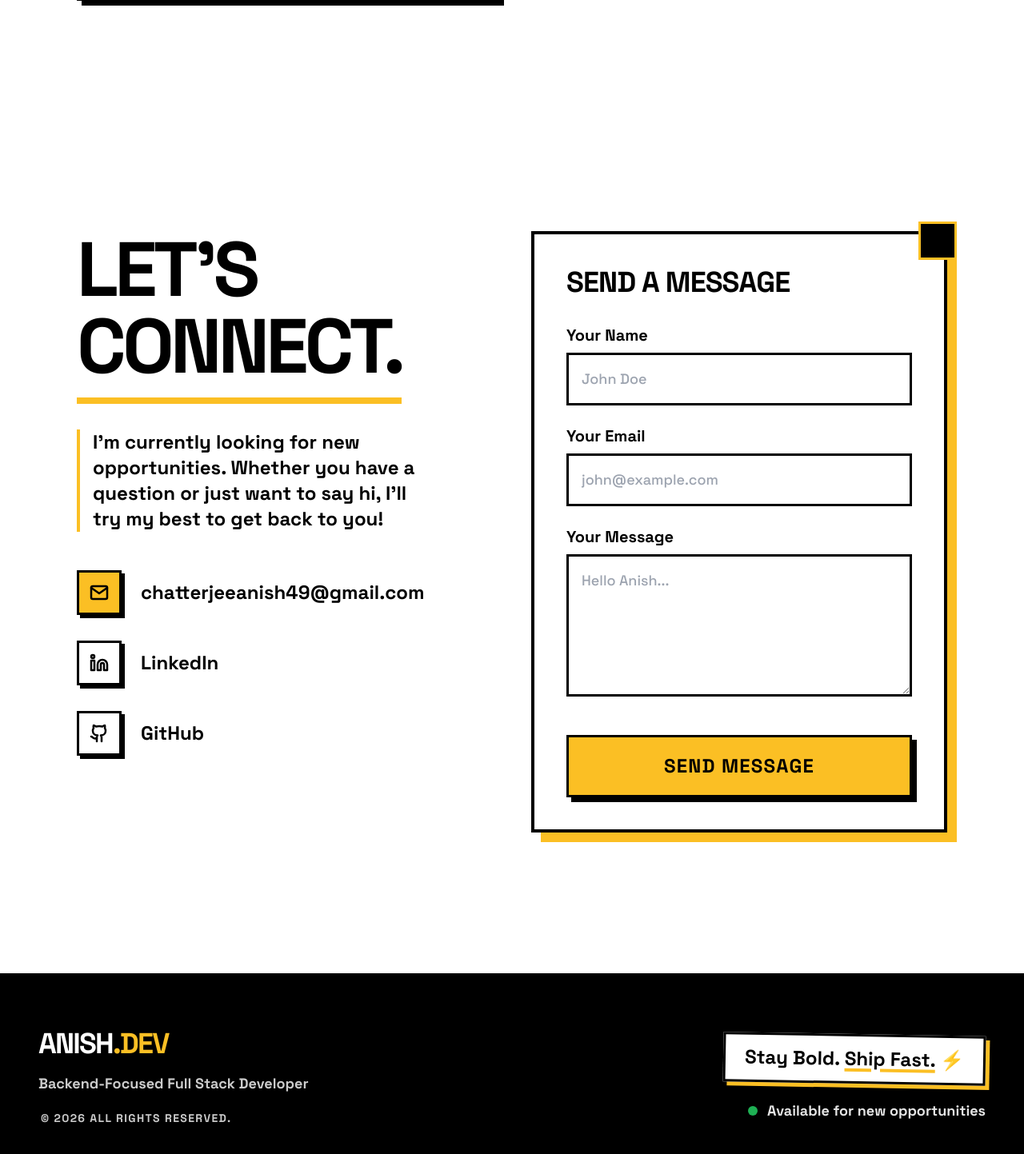
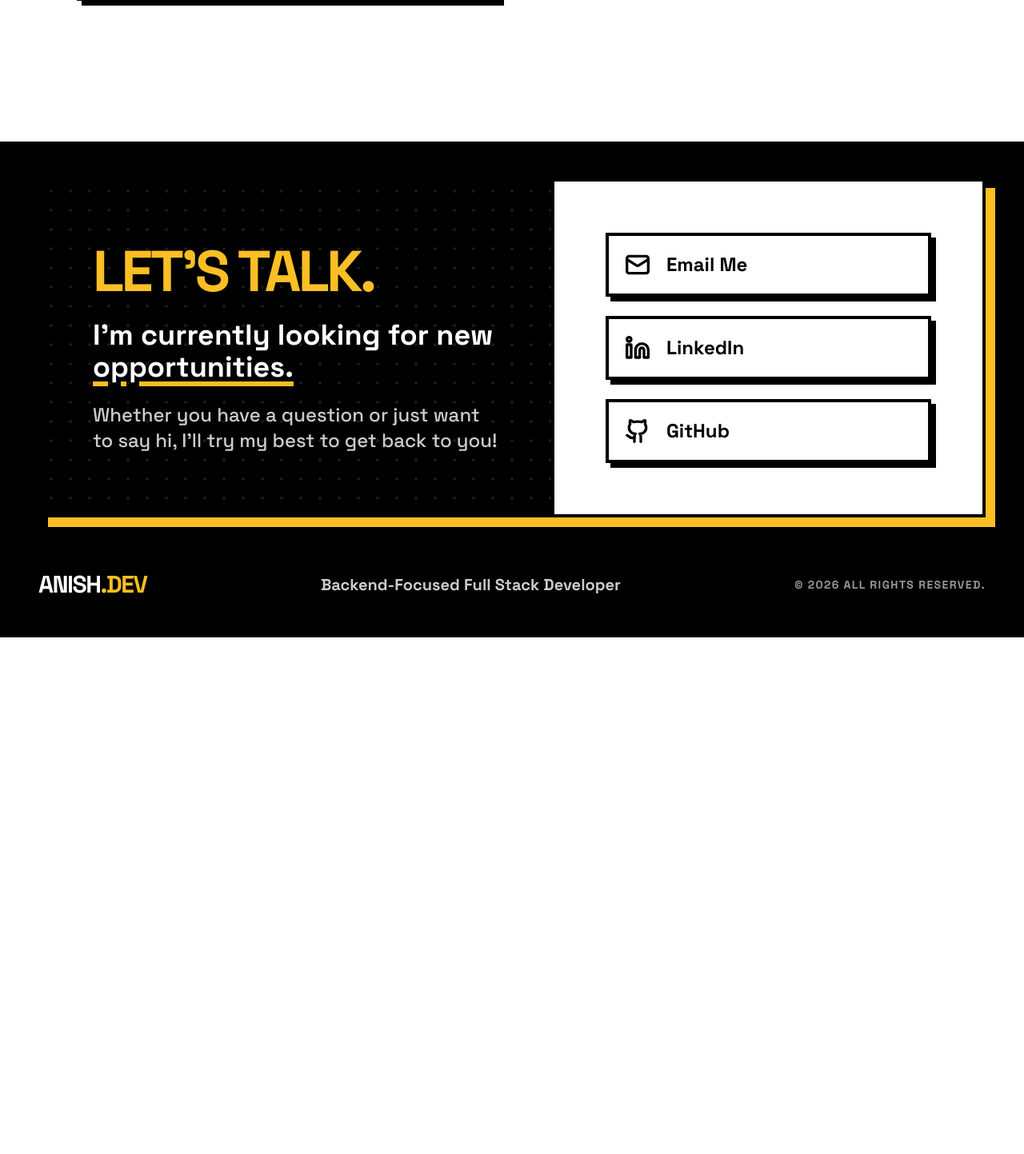
Before and after one commit to digimon-codax/anish_portfolio, a Next.js app: page / in a window 1280 px wide. Shown: the part 6369-7812 px from the top of the page at 80% size. After the commit the page ends 7166 px from the top, so only its background shows below. Built offline with nearby package versions, Linux system fonts and the light colour scheme.

Commit message:
implement main portfolio page layout and add contact footer component with resume asset

```diff
--- a/app/page.jsx
+++ b/app/page.jsx
@@ -5,7 +5,6 @@ import Experience from '../components/Experience';
 import Projects from '../components/Projects';
 import Education from '../components/Education';
 import Achievements from '../components/Achievements';
-import Contact from '../components/Contact';
 import GithubContributions from '../components/GithubContributions';
 
 export default function Home() {
@@ -19,7 +18,6 @@ export default function Home() {
       <GithubContributions />
       <Education />
       <Achievements />
-      <Contact />
     </div>
   );
 }
--- a/components/Footer.jsx
+++ b/components/Footer.jsx
@@ -2,34 +2,81 @@ export default function Footer() {
   const currentYear = new Date().getFullYear();
 
   return (
-    <footer className="w-full border-t-[4px] border-[var(--border-color)] bg-[var(--border-color)] text-background py-16 scroll-mt-20">
-      <div className="max-w-7xl mx-auto px-6 lg:px-12 flex flex-col md:flex-row justify-between items-center gap-8">
+    <footer id="contact" className="w-full bg-[var(--border-color)] text-background pt-24 pb-12 scroll-mt-0 relative">
+      <div className="max-w-7xl mx-auto px-6 lg:px-12 relative z-10">
 
-        {/* Left Side */}
-        <div className="text-center md:text-left flex flex-col items-center md:items-start group">
-          <div className="text-3xl md:text-4xl font-black uppercase tracking-tighter mb-2 group-hover:scale-105 transition-transform duration-300">
+        {/* Massive Contact Card */}
+        <div className="bg-background text-foreground border-[4px] border-[var(--border-color)] shadow-[12px_12px_0px_var(--primary)] hover:shadow-[16px_16px_0px_var(--primary)] transition-all duration-300 flex flex-col lg:flex-row overflow-hidden relative group translate-y-[-50px]">
+
+          {/* Left Pane - Message */}
+          <div className="flex-1 p-10 md:p-16 border-b-[4px] lg:border-b-0 lg:border-r-[4px] border-[var(--border-color)] relative bg-foreground text-background">
+            {/* Dot Pattern Overlay */}
+            <div className="absolute inset-0 opacity-10 bg-[radial-gradient(circle_at_center,var(--background)_2px,transparent_2px)] [background-size:24px_24px]"></div>
+
+            <div className="relative z-10 flex flex-col h-full justify-center">
+              <h2 className="text-5xl md:text-7xl font-black uppercase tracking-tighter mb-6 text-primary drop-shadow-[4px_4px_0px_rgba(0,0,0,1)]">
+                Let's Talk.
+              </h2>
+              <p className="text-2xl md:text-4xl font-bold leading-snug">
+                I&apos;m currently looking for new <span className="underline decoration-primary decoration-[6px] underline-offset-[6px]">opportunities.</span>
+              </p>
+              <p className="text-xl md:text-2xl font-medium mt-6 opacity-80 leading-relaxed max-w-lg">
+                Whether you have a question or just want to say hi, I&apos;ll try my best to get back to you!
+              </p>
+            </div>
+          </div>
+
+          {/* Right Pane - Socials */}
+          <div className="flex-[0.8] p-8 md:p-16 flex flex-col justify-center gap-6 bg-background">
+
+            <a href="mailto:chatterjeeanish49@gmail.com" className="group flex items-center justify-between p-5 border-[4px] border-[var(--border-color)] hover:bg-primary transition-all shadow-[6px_6px_0px_var(--border-color)] hover:shadow-[8px_8px_0px_var(--foreground)] hover:-translate-y-1 bg-background">
+              <div className="flex items-center gap-5">
+                <svg xmlns="http://www.w3.org/2000/svg" width="32" height="32" viewBox="0 0 24 24" fill="none" stroke="currentColor" strokeWidth="2.5" strokeLinecap="round" strokeLinejoin="round" className="text-foreground">
+                  <rect width="20" height="16" x="2" y="4" rx="2"></rect>
+                  <path d="m22 7-8.97 5.7a1.94 1.94 0 0 1-2.06 0L2 7"></path>
+                </svg>
+                <span className="text-xl md:text-2xl font-black truncate max-w-[180px] sm:max-w-[300px]">Email Me</span>
+              </div>
+              <svg xmlns="http://www.w3.org/2000/svg" width="32" height="32" viewBox="0 0 24 24" fill="none" stroke="currentColor" strokeWidth="3" strokeLinecap="round" strokeLinejoin="round" className="opacity-0 -translate-x-4 group-hover:opacity-100 group-hover:translate-x-0 transition-all text-foreground"><path d="M5 12h14"></path><path d="m12 5 7 7-7 7"></path></svg>
+            </a>
+
+            <a href="https://linkedin.com/in/anish-chatterjee-683316317" target="_blank" rel="noopener noreferrer" className="group flex items-center justify-between p-5 border-[4px] border-[var(--border-color)] hover:bg-[#0a66c2] hover:text-white transition-all shadow-[6px_6px_0px_var(--border-color)] hover:shadow-[8px_8px_0px_var(--foreground)] hover:-translate-y-1 bg-background">
+              <div className="flex items-center gap-5">
+                <svg xmlns="http://www.w3.org/2000/svg" width="32" height="32" viewBox="0 0 24 24" fill="none" stroke="currentColor" strokeWidth="2.5" strokeLinecap="round" strokeLinejoin="round">
+                  <path d="M16 8a6 6 0 0 1 6 6v7h-4v-7a2 2 0 0 0-2-2 2 2 0 0 0-2 2v7h-4v-7a6 6 0 0 1 6-6z"></path>
+                  <rect width="4" height="12" x="2" y="9"></rect>
+                  <circle cx="4" cy="4" r="2"></circle>
+                </svg>
+                <span className="text-xl md:text-2xl font-black">LinkedIn</span>
+              </div>
+              <svg xmlns="http://www.w3.org/2000/svg" width="32" height="32" viewBox="0 0 24 24" fill="none" stroke="currentColor" strokeWidth="3" strokeLinecap="round" strokeLinejoin="round" className="opacity-0 -translate-x-4 group-hover:opacity-100 group-hover:translate-x-0 transition-all"><path d="M5 12h14"></path><path d="m12 5 7 7-7 7"></path></svg>
+            </a>
+
+            <a href="https://github.com/digimon-codax" target="_blank" rel="noopener noreferrer" className="group flex items-center justify-between p-5 border-[4px] border-[var(--border-color)] hover:bg-[#333] hover:text-white transition-all shadow-[6px_6px_0px_var(--border-color)] hover:shadow-[8px_8px_0px_var(--foreground)] hover:-translate-y-1 bg-background">
+              <div className="flex items-center gap-5">
+                <svg xmlns="http://www.w3.org/2000/svg" width="32" height="32" viewBox="0 0 24 24" fill="none" stroke="currentColor" strokeWidth="2.5" strokeLinecap="round" strokeLinejoin="round">
+                  <path d="M15 22v-4a4.8 4.8 0 0 0-1-3.5c3 0 6-2 6-5.5.08-1.25-.27-2.48-1-3.5.28-1.15.28-2.35 0-3.5 0 0-1 0-3 1.5-2.64-.5-5.36-.5-8 0C6 2 5 2 5 2c-.3 1.15-.3 2.35 0 3.5A5.403 5.403 0 0 0 4 9c0 3.5 3 5.5 6 5.5-.39.49-.68 1.05-.85 1.65-.17.6-.22 1.23-.15 1.85v4"></path>
+                  <path d="M9 18c-4.51 2-5-2-7-2"></path>
+                </svg>
+                <span className="text-xl md:text-2xl font-black">GitHub</span>
+              </div>
+              <svg xmlns="http://www.w3.org/2000/svg" width="32" height="32" viewBox="0 0 24 24" fill="none" stroke="currentColor" strokeWidth="3" strokeLinecap="round" strokeLinejoin="round" className="opacity-0 -translate-x-4 group-hover:opacity-100 group-hover:translate-x-0 transition-all"><path d="M5 12h14"></path><path d="m12 5 7 7-7 7"></path></svg>
+            </a>
+
+          </div>
+        </div>
+
+        {/* Bottom Branding line */}
+        <div className="flex flex-col md:flex-row justify-between items-center gap-6 pt-4">
+          <div className="text-3xl font-black uppercase tracking-tighter hover:text-primary transition-colors cursor-crosshair">
             Anish<span className="text-primary">.dev</span>
           </div>
-          <p className="text-lg font-bold mt-2 opacity-80 decoration-2 underline-offset-4 group-hover:underline">
+          <p className="text-xl font-bold opacity-80 text-center md:text-left decoration-2 underline-offset-4 hover:underline">
             Backend-Focused Full Stack Developer
           </p>
-          <p className="font-bold border-[3px] border-transparent mt-4 uppercase text-sm tracking-widest opacity-80">
+          <p className="font-black uppercase text-sm tracking-widest opacity-60">
             © {currentYear} All rights reserved.
           </p>
-        </div>
-
-        {/* Right Side */}
-        <div className="text-center md:text-right font-medium flex flex-col items-center md:items-end mt-8 md:mt-0">
-          <div className="text-xl md:text-2xl font-black bg-background text-foreground px-6 py-3 border-[3px] border-[var(--border-color)] inline-block mb-5 shadow-[5px_5px_0px_var(--primary)] rotate-1 hover:-rotate-1 transition-transform select-none">
-            Stay Bold. <span className="underline decoration-4 underline-offset-4 decoration-primary">Ship Fast.</span> ⚡
-          </div>
-          <div className="flex items-center gap-3 text-lg font-bold opacity-90 transition-colors cursor-crosshair">
-            <span className="relative flex h-3 w-3">
-              <span className="animate-ping absolute inline-flex h-full w-full rounded-full bg-green-400 opacity-75"></span>
-              <span className="relative inline-flex rounded-full h-3 w-3 bg-green-500"></span>
-            </span>
-            Available for new opportunities
-          </div>
         </div>
 
       </div>
```
Also changed, not shown: 1 other file (tests, documents, lock files or other folders).
